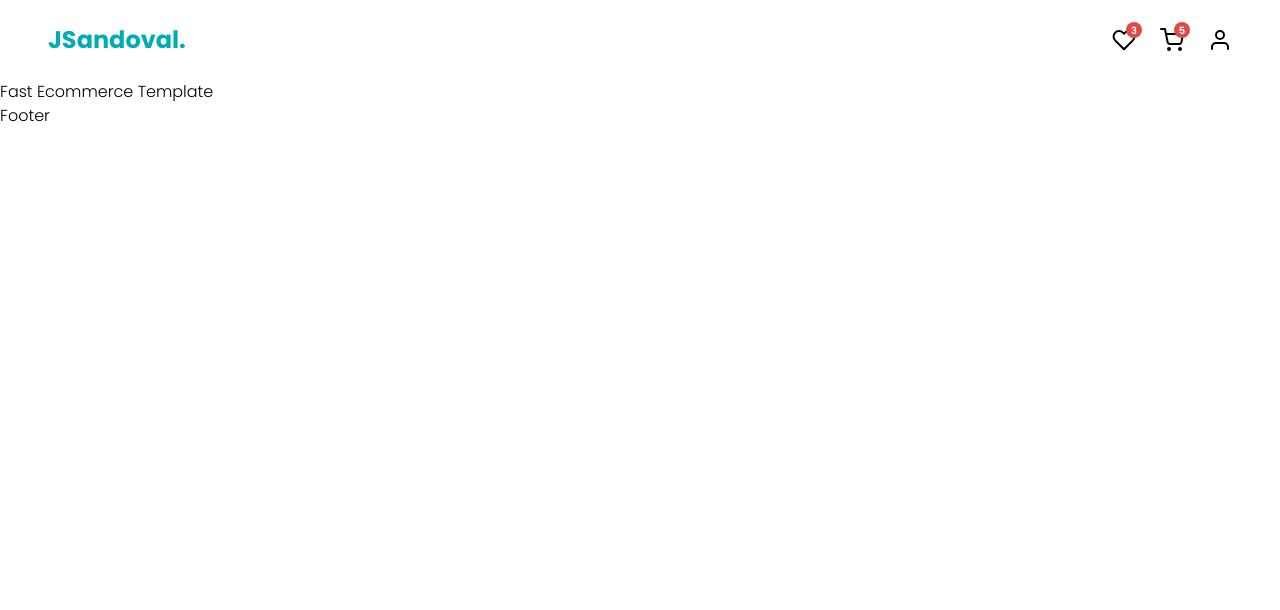
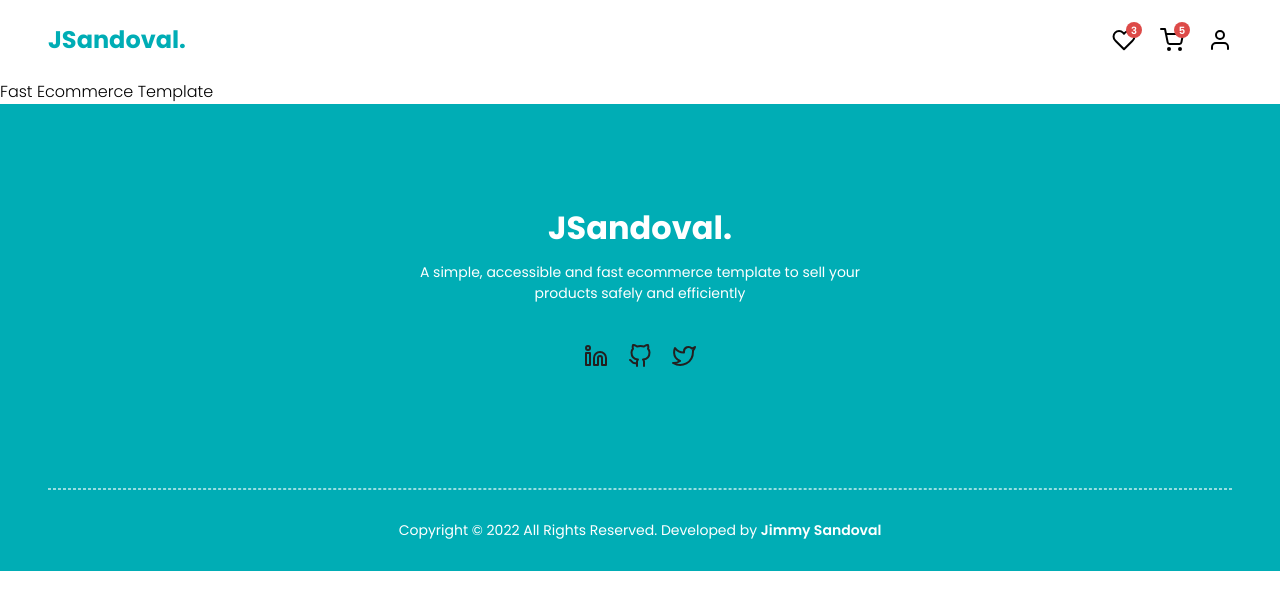
Before and after one commit to jsandev/fast-ecommerce-template, a Next.js app: page / in a window 1280 px wide. Shown: the top 610 px of the page. Built offline with nearby package versions, Linux system fonts and the light colour scheme.

Commit message:
Add styles to footer

```diff
--- a/src/components/Footer/index.tsx
+++ b/src/components/Footer/index.tsx
@@ -1,3 +1,40 @@
+import Link from "next/link";
+import { FiLinkedin, FiGithub, FiTwitter } from "react-icons/fi";
+
 export const Footer = () => {
-  return <div>Footer</div>;
+  return (
+    <footer className="w-full bg-turquoise px-[1.25rem] xs:px-[1.5rem] md:px-[2.5rem] lg:px-[3rem]">
+      <div className="w-full max-w-[1200px] mx-auto pt-[6.25rem] flex flex-col items-center">
+        <Link href="/">
+          <a className="font-bold text-[2rem] text-white">JSandoval.</a>
+        </Link>
+        <p className="w-full max-w-[450px] font-normal text-[0.875rem] text-white text-center mt-[0.625rem]">
+          A simple, accessible and fast ecommerce template to sell your products safely and
+          efficiently
+        </p>
+        <div className="flex items-center gap-5 mt-10">
+          <a
+            href="https://www.linkedin.com/in/jimmysandovalramirez/"
+            target="_blank"
+            rel="noreferrer"
+          >
+            <FiLinkedin className="stroke-black" size={24} />
+          </a>
+          <a href="https://github.com/jsandev" target="_blank" rel="noreferrer">
+            <FiGithub className="stroke-black" size={24} />
+          </a>
+          <a href="https://twitter.com/iam_sam0610" target="_blank" rel="noreferrer">
+            <FiTwitter className="stroke-black" size={24} />
+          </a>
+        </div>
+
+        <div className="w-full max-[1200px] mx-auto border-1 border-white border-opacity-[0.6] border-dashed mt-[7.5rem]"></div>
+
+        <h3 className="font-normal text-[0.875rem] text-white text-center my-[1.875rem]">
+          Copyright © 2022 All Rights Reserved. Developed by{" "}
+          <strong className="font-semibold">Jimmy Sandoval</strong>
+        </h3>
+      </div>
+    </footer>
+  );
 };
```
